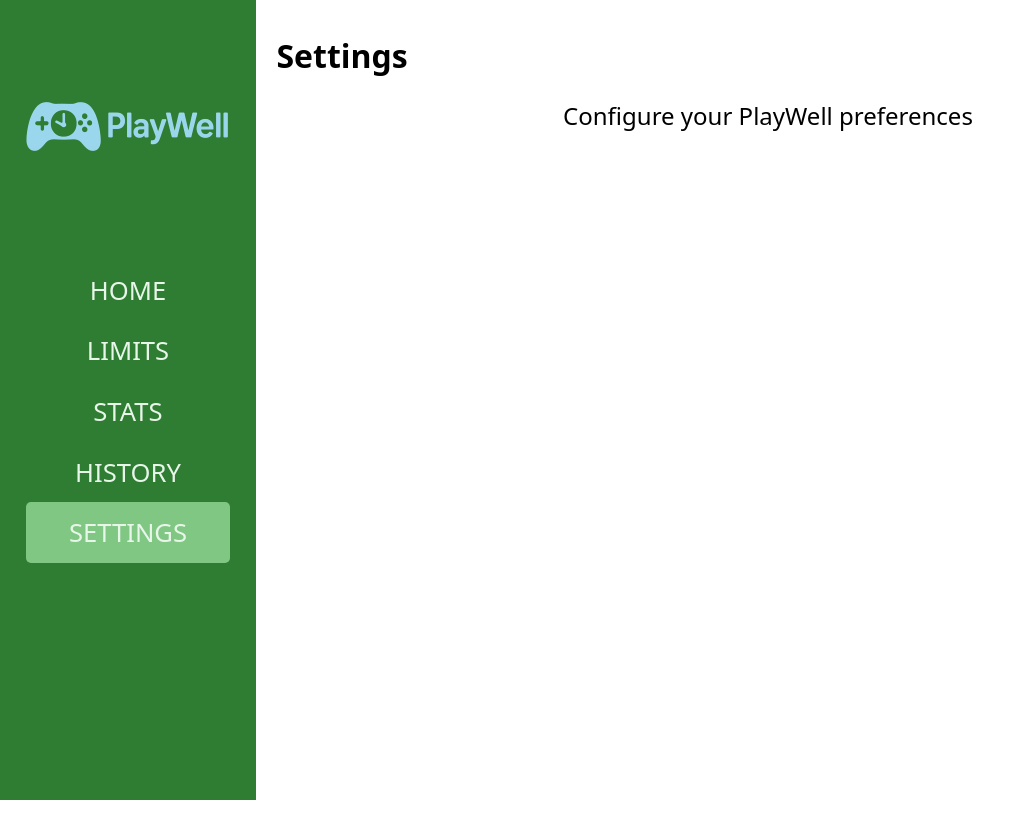
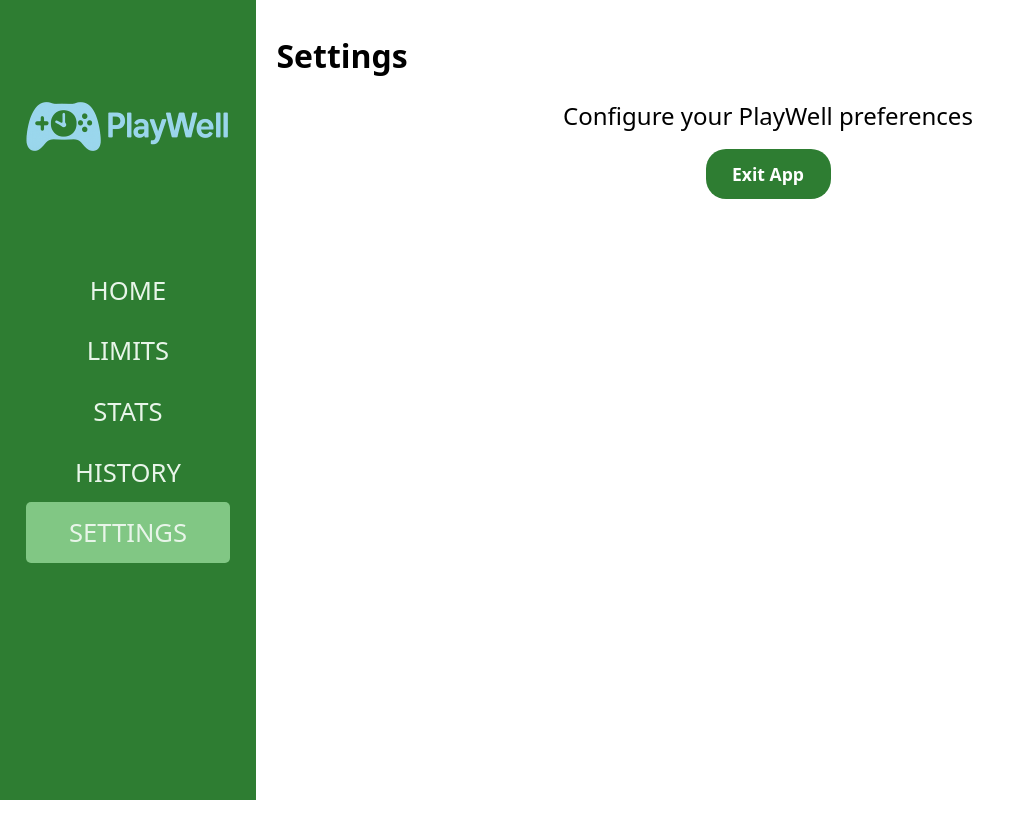
Before and after one commit to Sepzie/PlayWell, a React (Vite) app: page /settings in a window 1280 px wide. Shown: the whole page, without its empty margins (0-1035 px from the left). Built offline with nearby package versions, Linux system fonts and the light colour scheme.

Commit message:
Created exit button on settings page

```diff
--- /dev/null
+++ b/src/css/Settings.css
@@ -0,0 +1,19 @@
+.centered-h {
+    display: flex;
+    flex-direction: row;
+    justify-content: center;
+}
+
+.exit-button {
+    color: white;
+    font-weight: bold;
+    font-size: 1.1em;
+    width: 125px;
+    height: 50px;
+    background-color: #2E7D32;
+    border: none;
+    border-radius: 20px;
+    padding: 10px 20px;
+    cursor: pointer;
+    margin-top: 1em;
+}
--- a/src/pages/Settings.jsx
+++ b/src/pages/Settings.jsx
@@ -1,10 +1,14 @@
 import React from 'react';
+import "/src/css/Settings.css";
 
 function Settings() {
   return (
     <div className="page">
       <h1>Settings</h1>
       <p>Configure your PlayWell preferences</p>
+      <div className='centered-h'>
+        <button className='exit-button'>Exit App</button>
+      </div>
     </div>
   );
 }
```
Also changed, not shown: 1 other file (tests, documents, lock files or other folders).
